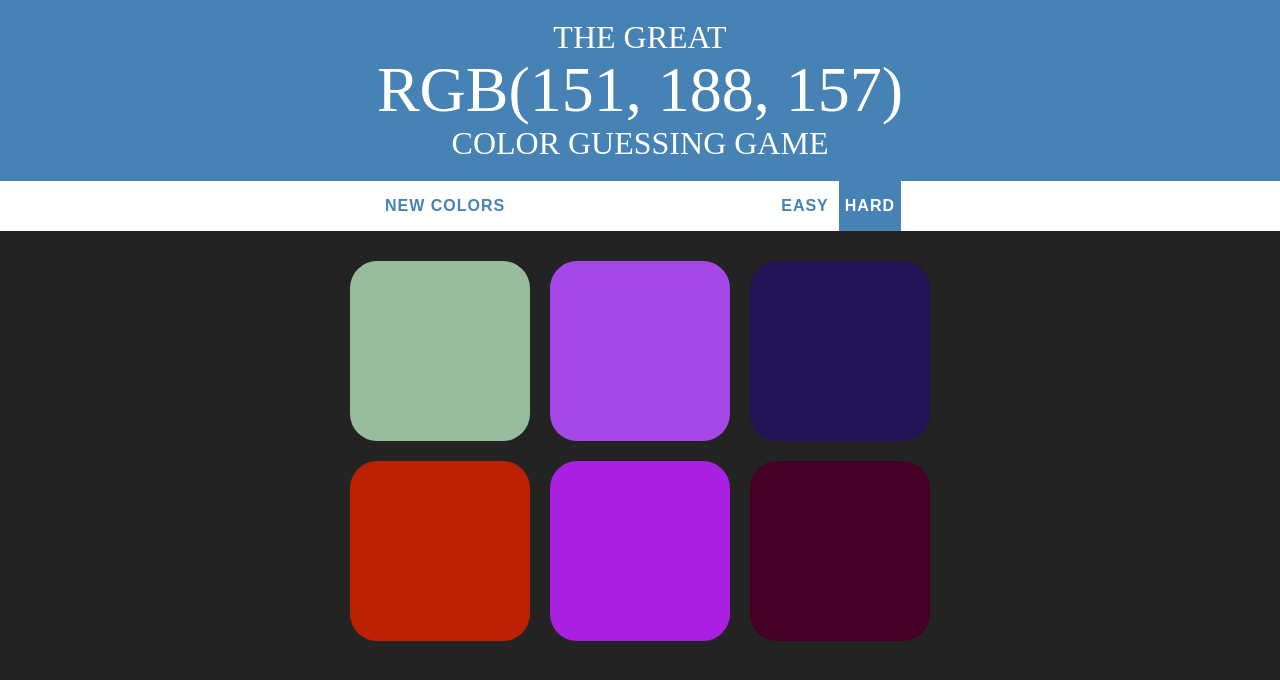
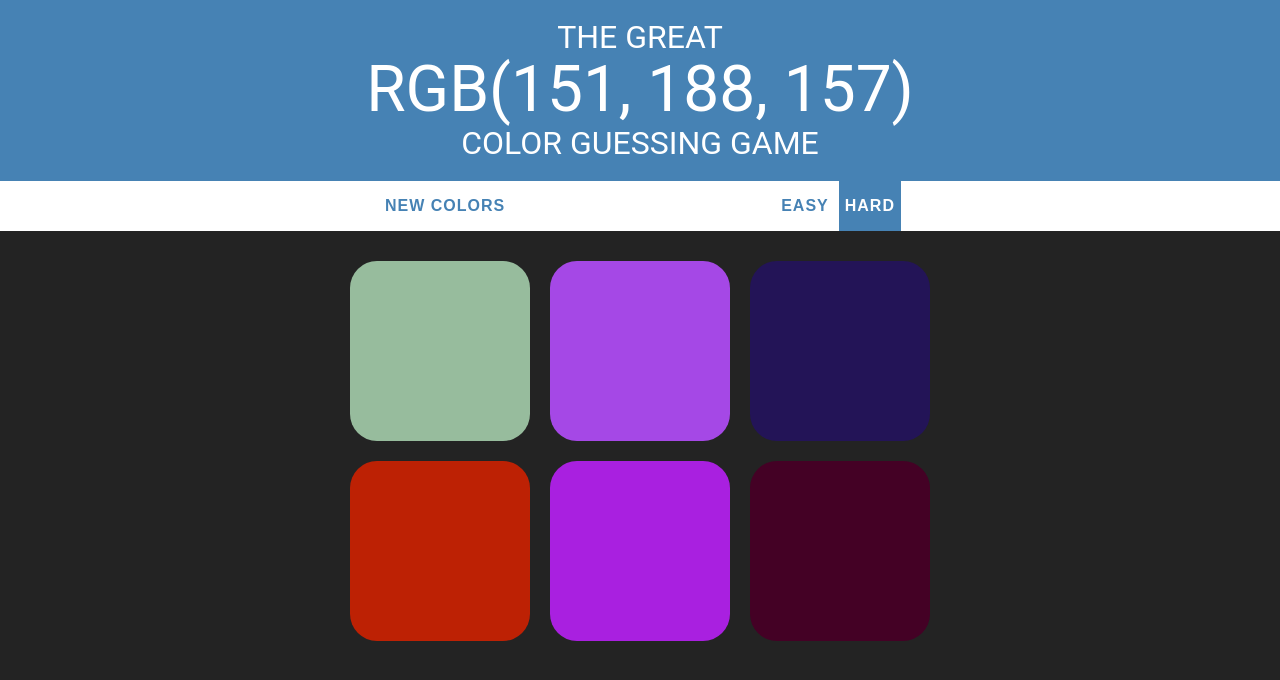
Before and after one commit to mariaprasad/color-game, a plain HTML site: page index.html in a window 1280 px wide. Drawn offline with Linux system fonts and the light colour scheme.

Commit message:
Update colorGame.css

```diff
--- a/colorGame.css
+++ b/colorGame.css
@@ -1,7 +1,7 @@
 body {
 	background-color: #232323;
 	margin: 0;
-	font-family: "Montserrat", "Avenir";
+	font-family: 'Roboto', sans-serif;
 }
 
 .square {
```
